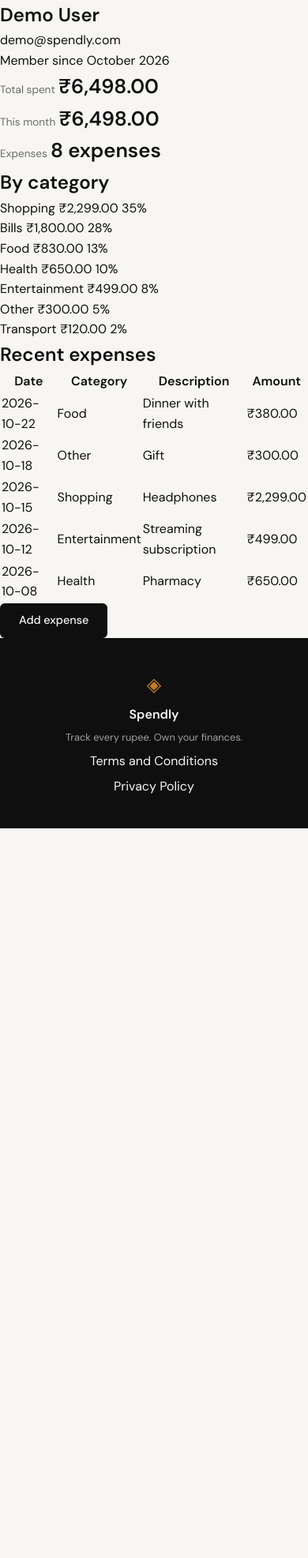
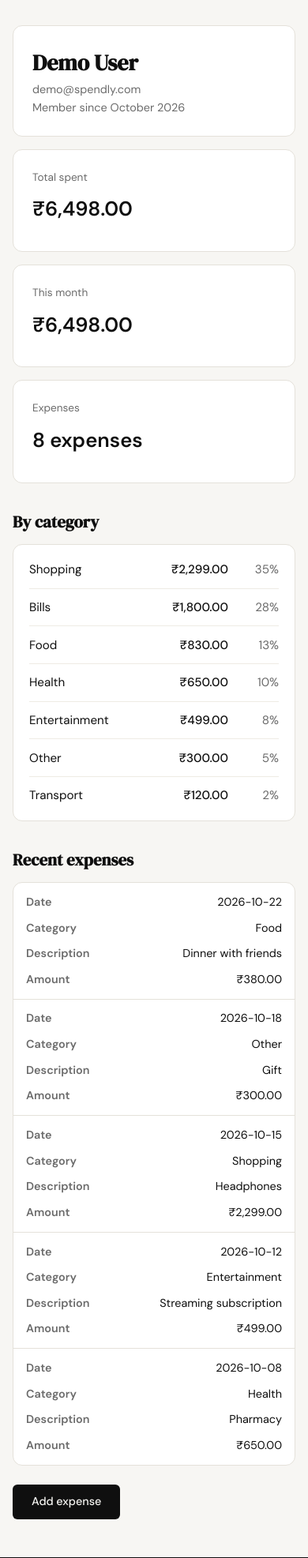
Before and after one commit to Ragrawal2004/spendly, a Flask app: page /profile in a window 390 px wide. Shown: the part 61-2034 px from the top of the page at 79% size. Before the commit the page ends 1110 px from the top, so only its background shows below. Run offline with Flask 3, Linux system fonts and the light colour scheme; the visitor is signed in with stand-in values (Sample User, id 1); data comes from the database, SQL or seed files in the repository.

Commit message:
style: add profile page styles
Co-Authored-By: Claude Sonnet 5.5 <noreply@anthropic.com>

```diff
--- a/static/css/style.css
+++ b/static/css/style.css
@@ -608,6 +608,139 @@ a { color: inherit; text-decoration: none; }
 }
 
 /* ------------------------------------------------------------------ */
+/* Profile                                                             */
+/* ------------------------------------------------------------------ */
+
+.profile-section {
+    max-width: 840px;
+    margin: 0 auto;
+    padding: 3rem 2rem 4rem;
+}
+
+.profile-section h2 {
+    font-family: var(--font-display);
+    font-size: 1.3rem;
+    color: var(--ink);
+    margin: 2rem 0 0.75rem;
+}
+
+.profile-card,
+.stat-tile {
+    background: var(--paper-card);
+    border: 1px solid var(--border);
+    border-radius: var(--radius-md);
+    padding: 1.5rem;
+}
+
+.profile-card { margin-bottom: 1rem; }
+
+.profile-card h1 {
+    font-family: var(--font-display);
+    font-size: 1.75rem;
+    color: var(--ink);
+    overflow-wrap: anywhere;
+}
+
+.profile-email,
+.profile-since {
+    font-size: 0.9rem;
+    color: var(--ink-muted);
+    overflow-wrap: anywhere;
+}
+
+.profile-stats {
+    display: grid;
+    grid-template-columns: repeat(3, 1fr);
+    gap: 1rem;
+}
+
+.stat-tile { min-width: 0; }
+
+.stat-tile .stat-label,
+.stat-tile .stat-value {
+    display: block;
+    overflow-wrap: anywhere;
+}
+
+.category-list {
+    background: var(--paper-card);
+    border: 1px solid var(--border);
+    border-radius: var(--radius-md);
+    padding: 0.5rem 1.25rem;
+}
+
+.category-row {
+    display: flex;
+    justify-content: space-between;
+    align-items: baseline;
+    gap: 1rem;
+    padding: 0.7rem 0;
+    border-bottom: 1px solid var(--border-soft);
+    font-size: 0.95rem;
+}
+
+.category-row:last-child { border-bottom: none; }
+
+.category-name {
+    flex: 1;
+    min-width: 0;
+    overflow-wrap: anywhere;
+    color: var(--ink);
+}
+
+.category-total { font-weight: 500; white-space: nowrap; }
+
+.category-share {
+    min-width: 3rem;
+    text-align: right;
+    color: var(--ink-muted);
+}
+
+.expense-table {
+    width: 100%;
+    table-layout: fixed;
+    border-collapse: collapse;
+    background: var(--paper-card);
+    border: 1px solid var(--border);
+    border-radius: var(--radius-md);
+    font-size: 0.9rem;
+}
+
+.expense-table th,
+.expense-table td {
+    padding: 0.7rem 1rem;
+    text-align: left;
+    border-bottom: 1px solid var(--border-soft);
+    overflow-wrap: anywhere;
+}
+
+.expense-table th {
+    font-size: 0.8rem;
+    font-weight: 600;
+    color: var(--ink-muted);
+}
+
+.expense-table tbody tr:last-child td { border-bottom: none; }
+
+.expense-table th:last-child,
+.expense-table td:last-child {
+    text-align: right;
+    white-space: nowrap;
+    width: 7.5rem;
+}
+
+.expense-table th:first-child,
+.expense-table td:first-child { width: 6.5rem; }
+
+.empty-state {
+    text-align: center;
+    color: var(--ink-muted);
+    padding: 2rem 1rem;
+}
+
+.profile-section .btn-primary { margin-top: 1.5rem; }
+
+/* ------------------------------------------------------------------ */
 /* Modal                                                               */
 /* ------------------------------------------------------------------ */
 
@@ -712,4 +845,38 @@ a { color: inherit; text-decoration: none; }
     .nav-links a:not(.nav-cta):not(.nav-user) { display: none; }
     .nav-links .nav-user { max-width: 8rem; }
     .hero { padding: 3rem 1rem 2rem; }
+
+    .profile-section { padding: 2rem 1rem 3rem; }
+    .profile-stats { grid-template-columns: 1fr; }
+
+    .expense-table thead { display: none; }
+    .expense-table,
+    .expense-table tbody,
+    .expense-table tr,
+    .expense-table td { display: block; width: 100%; }
+    .expense-table tr {
+        padding: 0.5rem 0;
+        border-bottom: 1px solid var(--border);
+    }
+    .expense-table tbody tr:last-child { border-bottom: none; }
+    .expense-table td,
+    .expense-table th:last-child,
+    .expense-table td:last-child,
+    .expense-table td:first-child {
+        display: flex;
+        justify-content: space-between;
+        gap: 1rem;
+        width: 100%;
+        padding: 0.3rem 1rem;
+        border-bottom: none;
+        text-align: right;
+        white-space: normal;
+    }
+    .expense-table td::before {
+        content: attr(data-label);
+        flex-shrink: 0;
+        font-weight: 600;
+        color: var(--ink-muted);
+        text-align: left;
+    }
 }
```
